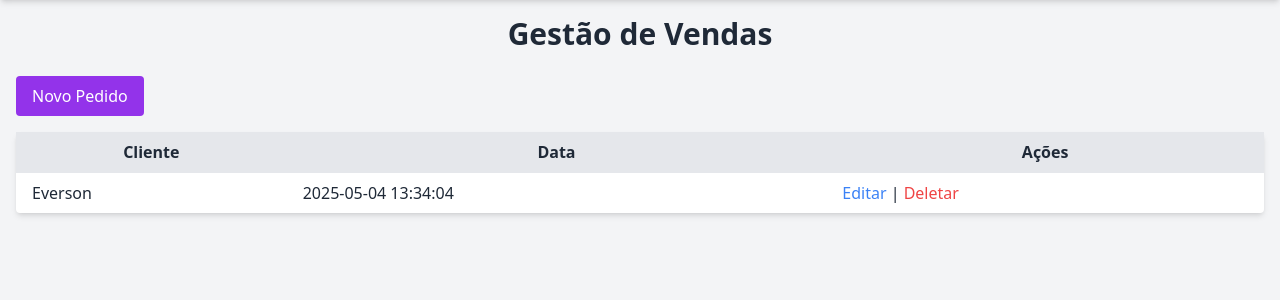
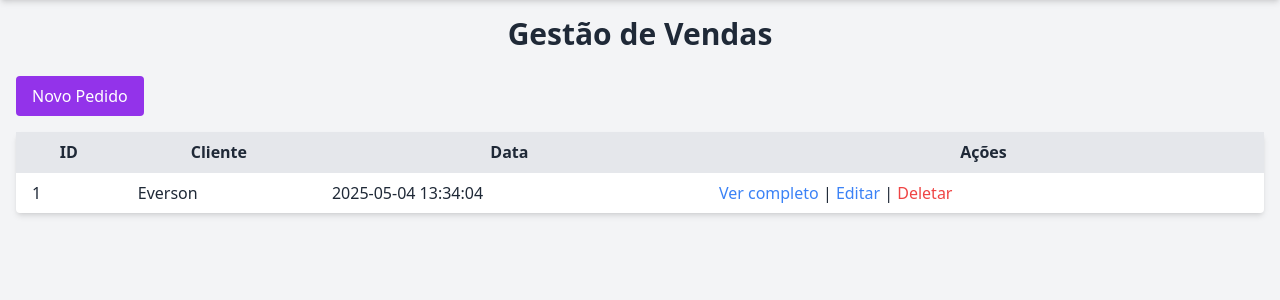
Before and after one commit to Eversonv4/atividade_banco_de_dados, a Flask app: page /orders in a window 1280 px wide. Shown: the part 60-360 px from the top of the page. Run offline with Flask 3, Linux system fonts and the light colour scheme; data comes from the database, SQL or seed files in the repository; some libraries are stand-ins or nearby versions.

Commit message:
feat: added ID field and View Full button to orders list

```diff
--- a/templates/orders/list.html
+++ b/templates/orders/list.html
@@ -5,6 +5,7 @@
 <table class="w-full table-auto bg-white shadow-md rounded">
   <thead class="bg-gray-200">
     <tr>
+      <th class="px-4 py-2">ID</th>
       <th class="px-4 py-2">Cliente</th>
       <th class="px-4 py-2">Data</th>
       <th class="px-4 py-2">Ações</th>
@@ -13,9 +14,11 @@
   <tbody>
     {% for o in orders %}
     <tr class="border-t">
+      <td class="px-4 py-2">{{ o[0] }}</td>
       <td class="px-4 py-2">{{ o[1] }}</td>
       <td class="px-4 py-2">{{ o[2] }}</td>
       <td class="px-4 py-2">
+        <a href="{{ url_for('list_order_items', order_id=o[0]) }}" class="text-blue-500">Ver completo</a> |
         <a href="{{ url_for('edit_order', order_id=o[0]) }}" class="text-blue-500">Editar</a> |
         <a href="{{ url_for('delete_order', order_id=o[0]) }}" class="text-red-500">Deletar</a>
       </td>
```
